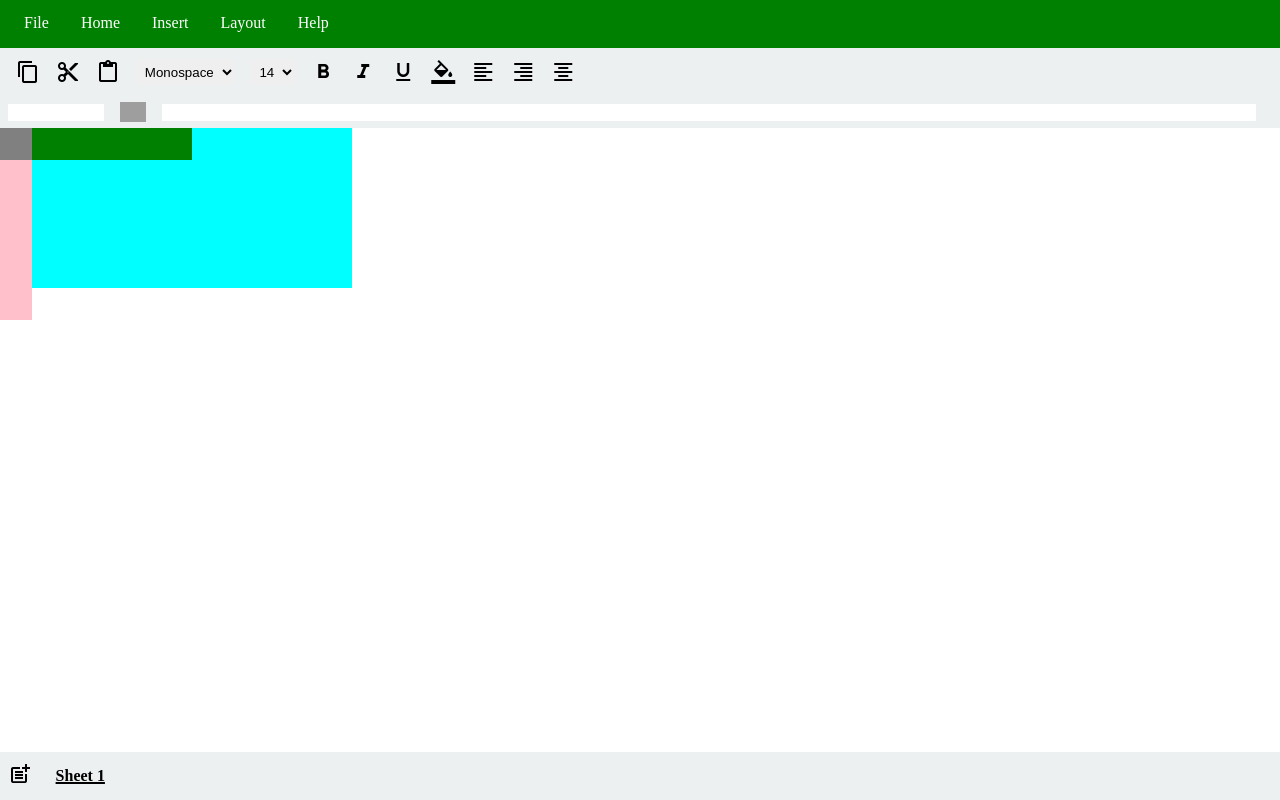
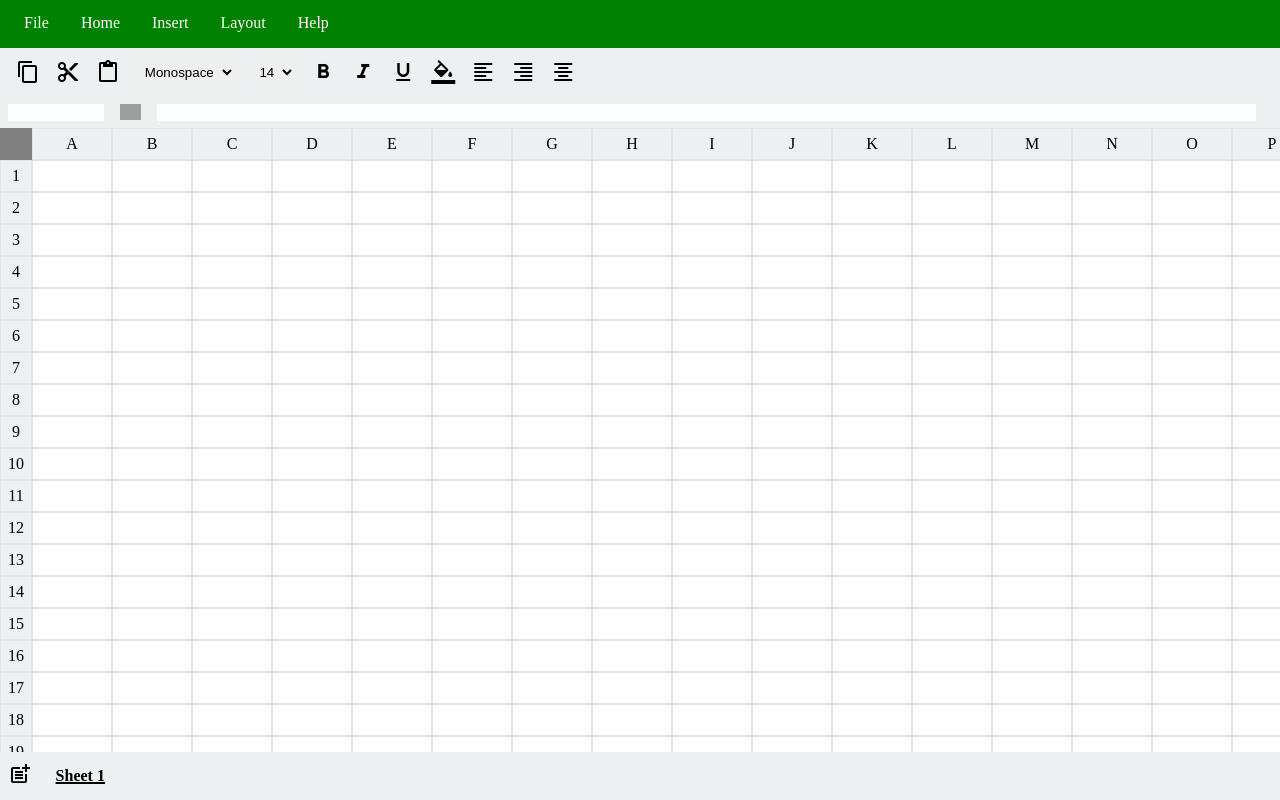
Before and after one commit to Shubhcs01/MsExcelClone, a website: page index.html in a window 1280 px wide. Drawn offline with Linux system fonts and the light colour scheme; grey boxes are pictures that could not be loaded.

Commit message:
added cells dynamically

```diff
--- a/index.html
+++ b/index.html
@@ -64,12 +64,12 @@
       </span>
     </div>
     <div class="address-action-container">
-      <input type="text" readonly class="formula-bar" />
+      <input type="text" readonly class="address-bar" />
       <img
         class="formula-icon"
         src="https://img.icons8.com/ios/50/000000/formula-fx.png"
       />
-      <input type="text" class="address-bar" />
+      <input type="text" class="formula-bar" />
     </div>
     <div class="grid-container">
       <div class="dummy-box"></div>
@@ -89,4 +89,5 @@
       </div>
     </div>
   </body>
+  <script src="script.js"></script>
 </html>
--- /dev/null
+++ b/script.js
@@ -0,0 +1,36 @@
+let row = 100;
+let col = 26;
+
+let addressColCont = document.querySelector(".address-col-cont");
+let addressRowCont = document.querySelector(".address-row-cont");
+let cellCont = document.querySelector(".cell-cont");
+let addressBar = document.querySelector(".address-bar");
+
+for (let i = 1; i <= row; i++) {
+  let addressCol = document.createElement("div");
+  addressCol.innerText = i;
+  addressCol.setAttribute("class", "col-address");
+  addressColCont.append(addressCol); //-> Append to container
+}
+
+for (let i = 1; i <= col; i++) {
+  let addressRow = document.createElement("div");
+  addressRow.innerText = String.fromCharCode(64 + i);
+  addressRow.setAttribute("class", "row-address");
+  addressRowCont.append(addressRow); //-> Append to container
+}
+
+for (let i = 1; i <= row; i++) {
+  let cellRow = document.createElement("div");
+  cellRow.setAttribute("class", "cell-row");
+  for (let j = 1; j <= col; j++) {
+    let cell = document.createElement("div");
+    cell.setAttribute("class", "row-address");
+    cell.setAttribute("contenteditable", "true");
+    cell.addEventListener("click", (e) => {
+      addressBar.value = i + String.fromCharCode(64 + j);
+    });
+    cellRow.append(cell);
+  }
+  cellCont.append(cellRow);
+}
--- a/style.css
+++ b/style.css
@@ -37,6 +37,7 @@ body {
   background-color: white;
   height: calc(100vh - 3rem - 3rem - 3rem - 2rem);
   position: relative;
+  overflow: scroll;
 }
 
 .sheet-action-cont {
@@ -102,14 +103,14 @@ body {
 }
 
 .formula-icon {
-  width: 1.6rem;
+  width: 1.3rem;
+}
+
+.address-bar {
+  width: 6rem;
 }
 
 .formula-bar {
-  width: 6rem;
-}
-
-.address-bar {
   width: calc(100% - 6rem - 1rem - 1rem - 1rem);
 }
 
@@ -117,25 +118,54 @@ body {
   background-color: grey;
   width: 2rem;
   height: 2rem;
+  position: fixed;
+
+  z-index: 2;
 }
 
 .address-row-cont {
-  background-color: green;
-  height: 2rem;
-  width: 10rem;
+  display: flex;
+  position: sticky;
+  top: 0;
+  left: 2rem; /*->due to dummy box */
+  background-color: #ecf0f1;
 }
 
 .address-col-cont {
-  background-color: pink;
+  background-color: #ecf0f1;
   width: 2rem;
-  height: 10rem;
+  position: sticky;
+  top: 2rem;
+  left: 0;
+  z-index: 1;
+}
+
+.col-address {
+  width: 2rem;
+  height: 2rem;
+  display: flex;
+  justify-content: center;
+  align-items: center;
+  border: 1px solid #dfe4ea;
+}
+.row-address {
+  width: 5rem;
+  height: 2rem;
+  display: flex;
+  justify-content: center;
+  align-items: center;
+  border: 1px solid #dfe4ea;
+  outline: none;
 }
 
 .cell-cont {
-  background-color: cyan;
-  width: 20rem;
-  height: 10rem;
   position: absolute;
   top: 0;
   left: 2rem;
 }
+.cell-row {
+  height: 2rem;
+  display: flex;
+  justify-content: center;
+  align-items: center;
+}
```
